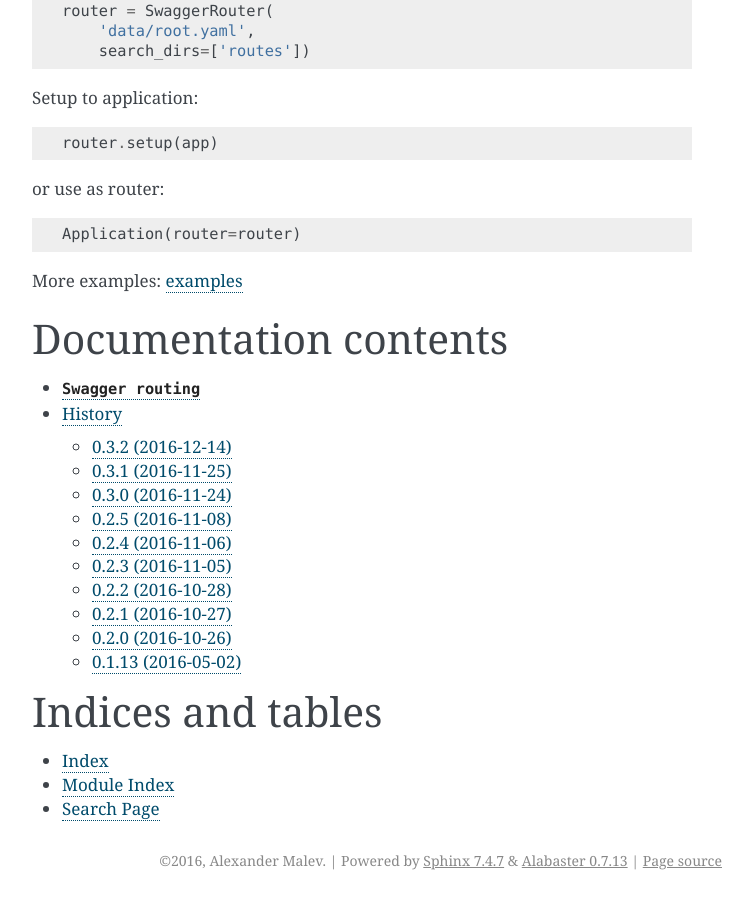
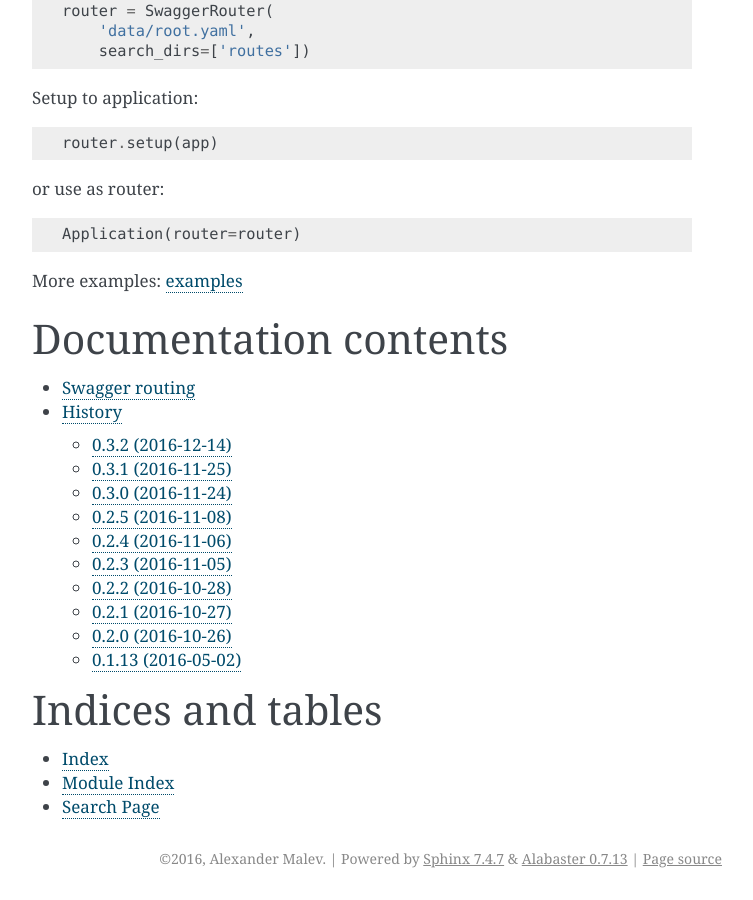
Before and after one commit to aamalev/aiohttp_apiset, a Sphinx documentation site: the page built from docs/index.rst, in a window 1280 px wide and 900 px high, scrolled down 1371 px. Shown: the whole window, without its empty margins (388-1141 px from the left). Built offline with Sphinx 7.4.7, drawn with Linux system fonts in a browser that asks for light colours.

Commit message:
header typed

```diff
--- a/docs/swagger_classes.rst
+++ b/docs/swagger_classes.rst
@@ -1,5 +1,5 @@
-``Swagger routing``
-===================
+Swagger routing
+===============
 
 .. automodule:: aiohttp_apiset.swagger.router
 
```
